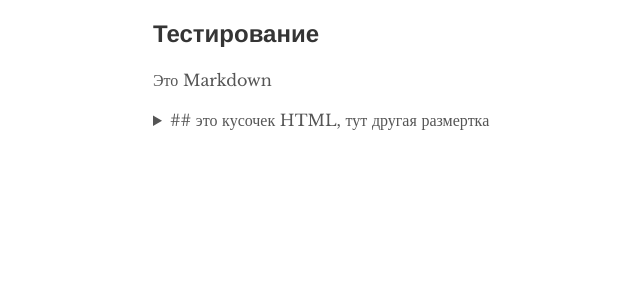
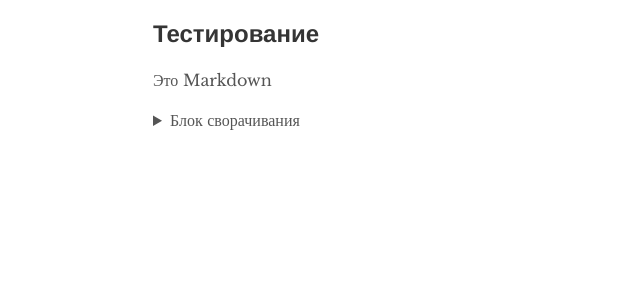
Before and after one commit to smartshouse/smartshouse.github.io, a Jekyll site: the page built from docs/test.md, in a window 1280 px wide. Shown: the top 300 px of the page, without its empty margins (87-727 px from the left). Built offline with Jekyll 4.4.1, drawn with Linux system fonts in a browser that asks for light colours; our own code applies the rules of GitHub Pages for plain Markdown files.

Commit message:
Update test.md

```diff
--- a/docs/test.md
+++ b/docs/test.md
@@ -4,7 +4,7 @@
 
 <details>
 <summary>
-## это кусочек HTML, тут другая размертка
+Блок сворачивания
 </summary>
 
 * Elem1
```
